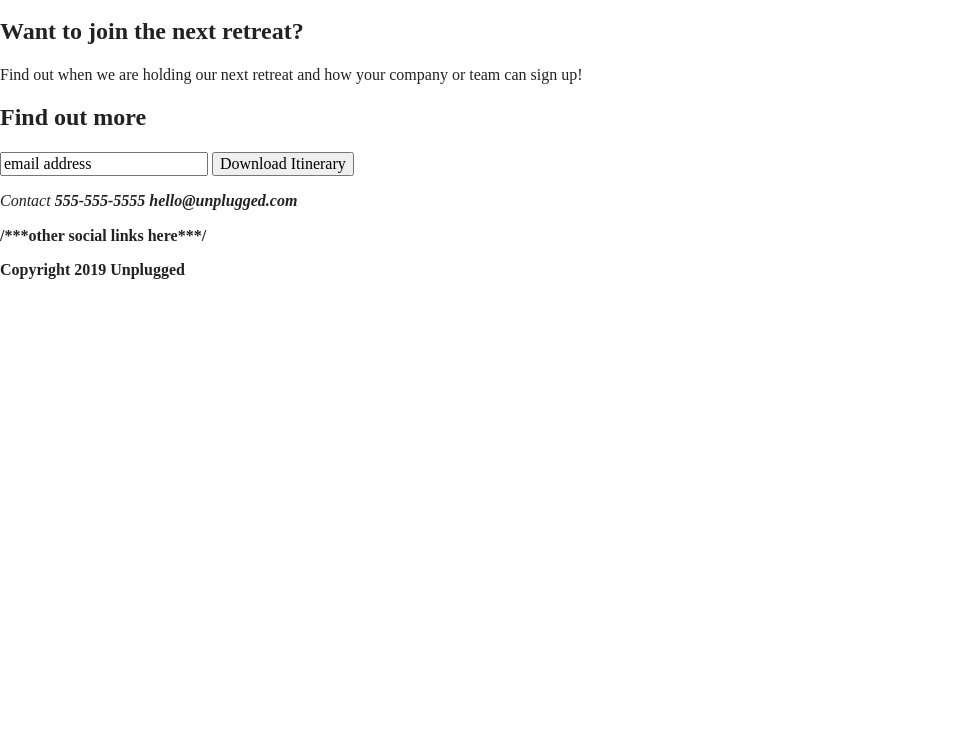
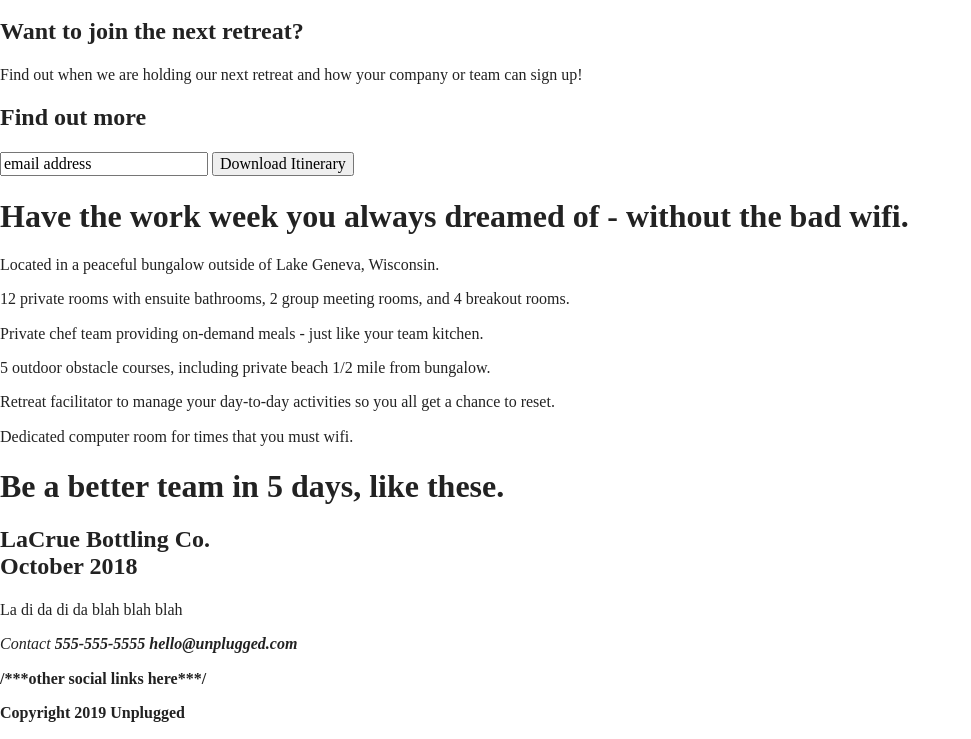
Before and after one commit to heathersvanidze/unplugged-retreat, a website built with Parcel: page index.html in a window 1280 px wide. Shown: the part 169-908 px from the top of the page, without its empty margins (0-971 px from the left). Before the commit the page ends 800 px from the top, so only its background shows below. Built offline with nearby package versions, Linux system fonts and the light colour scheme; files whose address does not match are found by name.

Commit message:
Added reviews and edited class names

```diff
--- a/index.html
+++ b/index.html
@@ -41,7 +41,7 @@
   </header>
 
   <main>
-    <section>
+    <section class="hero-area">
       <a href='#'><img src="img/" alt="hero image"></a>
       <h1>Retreat from the desk, return refreshed.</h1>
 
@@ -49,15 +49,75 @@
     </section>
 
     <aside>
-      <h2>Want to join the next retreat?</h2>
-      <p>Find out when we are holding our next retreat and how your company or team can sign up!</p>
-      <h2>Find out more</h2>
-        <div class="signup">
+      <div class="form-description">
+        <h2>Want to join the next retreat?</h2>
+        <p>Find out when we are holding our next retreat and how your company or team can sign up!</p>
+        <h2>Find out more</h2>
+      </div>
+        <div class="form">
           <input type="text" name="name" value="email address">
           <input type="button" value="Download Itinerary">
         </div>
 
     </aside>
+
+    <section class="features">
+        <div class="content-wrapper">
+          <article>
+          <h1>Have the work week you always dreamed of - without the bad wifi.</h1>
+          </article>
+
+          <div class="features-items">
+
+            <article>
+            <p class="fontawesome-icon"></p>
+            <p class="features-item-description">Located in a peaceful bungalow outside of Lake Geneva, Wisconsin.</p>
+            </article>
+
+            <article>
+            <p class="bed-icon"></p>
+            <p class="features-item-description">12 private rooms with ensuite bathrooms, 2 group meeting rooms, and 4 breakout rooms.</p>
+            </article>
+
+            <article>
+            <p class="food-icon"></p>
+            <p class="features-item-description">Private chef team providing on-demand meals - just like your team kitchen.</p>
+            </article>
+
+            <article>
+            <p class="feet-icon"></p>
+            <p class="features-item-description">5 outdoor obstacle courses, including private beach 1/2 mile from bungalow.</p>
+            </article>
+
+            <article>
+            <p class="smiley-icon"></p>
+            <p class="features-item-description">Retreat facilitator to manage your day-to-day activities so you all get a chance to reset.</p>
+            </article>
+
+            <article>
+            <p class="wifi-icon"></p>
+            <p class="features-item-description">Dedicated computer room for times that you must wifi.</p>
+            </article>
+
+        </div>
+
+        </div>
+    </section>
+
+    <section class="reviews">
+      <div class="content-wrapper">
+        <div>
+          <h1>Be a better team in 5 days, like these.</h1>
+        </div>
+        <article>
+          <a href="#" src="img/" alt="team photo"></a>
+          <h2>LaCrue Bottling Co.<br>
+            October 2018
+          </h2>
+          <p>La di da di da blah blah blah</p>
+        </article>
+      </div>
+    </section>
 
   </main>
 
```
